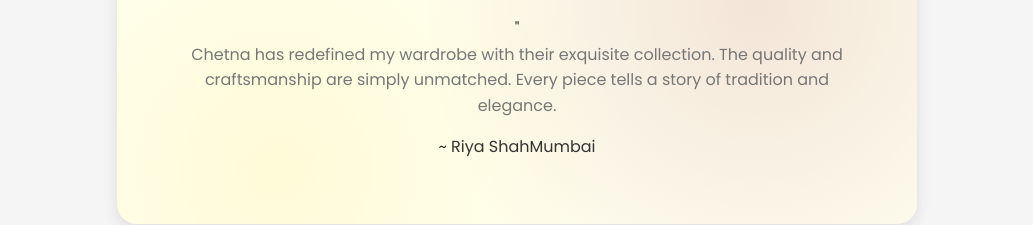
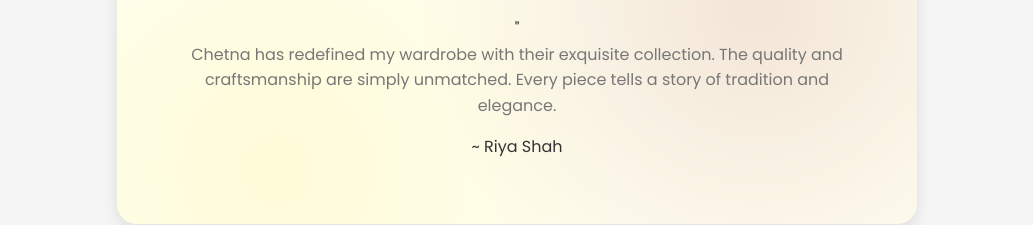
Before and after one commit to 9898632403/chetna, a React (Vite) app: page / in a window 1280 px wide. Shown: the part 5560-5785 px from the top of the page, without its empty margins (123-1156 px from the left). Built offline with nearby package versions, Linux system fonts and the light colour scheme; a web font is replaced by a local one.

Commit message:
Updated text content and other changes

```diff
--- a/src/pages/Home.jsx
+++ b/src/pages/Home.jsx
@@ -140,17 +140,17 @@
     {
       text: "Chetna has redefined my wardrobe with their exquisite collection. The quality and craftsmanship are simply unmatched. Every piece tells a story of tradition and elegance.",
       author: "Riya Shah",
-      location: "Mumbai"
+
     },
     {
       text: "As a boutique owner, I've been sourcing from Chetna for a while now. Their dress materials are consistently high-quality, well-packed, and always delivered on time. My customers love them — and so do I!",
       author: "Priya Mehta",
-      location: "Delhi"
+
     },
     {
       text: "I buy in wholesale from Chetna and sell from home through WhatsApp and local groups. The quality is so good that most pieces get booked as soon as I share photos. It's helped me grow my small business without any stress.",
       author: "Kavya Patel",
-      location: "Bangalore"
+
     }
   ];
 
```
